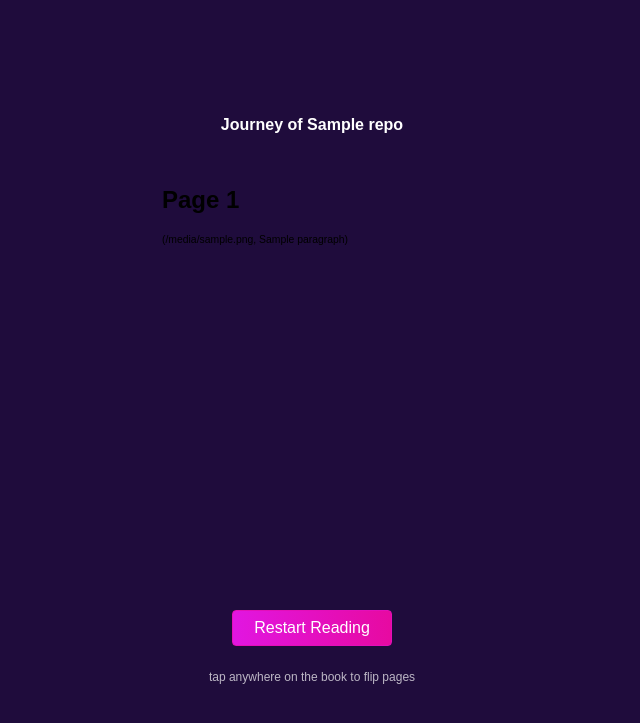
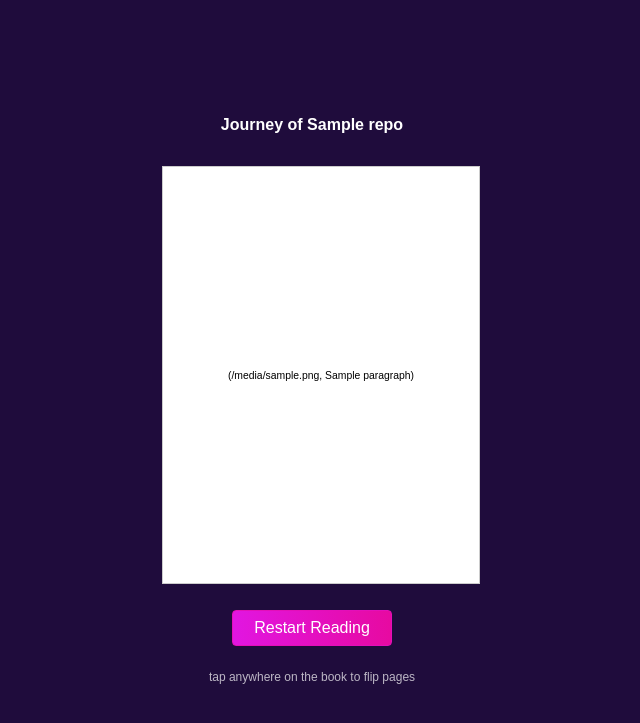
Before and after one commit to shrutixyz/GitMarvel, a Flask app: template templates/book.html in a window 1280 px wide. Shown: the top 723 px of the page, without its empty margins (328-968 px from the left). Run offline with Flask 3, Linux system fonts and the light colour scheme; the template is opened without the code that fills it: most values are stand-ins (such as "Sample title", 1, 10 or a date in 2020); some libraries are stand-ins or nearby versions.

Commit message:
fix warnings

```diff
--- a/templates/book.html
+++ b/templates/book.html
@@ -15,14 +15,13 @@
     {% for image_url, paragraph in pages %}
 
         <div class="page" id="page{{ loop.index }}">
-            <!-- <h2>Page {{ loop.index }}</h2> -->
             <img class="display-img" src="{{ image_url }}" alt="Image for page {{ loop.index }}">
             <p>{{ paragraph }}</p>
         </div>
     {% endfor %}
 {% else %}
     {% for paragraph in pages %}
-            <h2>Page {{ loop.index }}</h2>
+        <div class="page" >
             <p>{{ paragraph }}</p>
         </div>
     {% endfor %}
```
